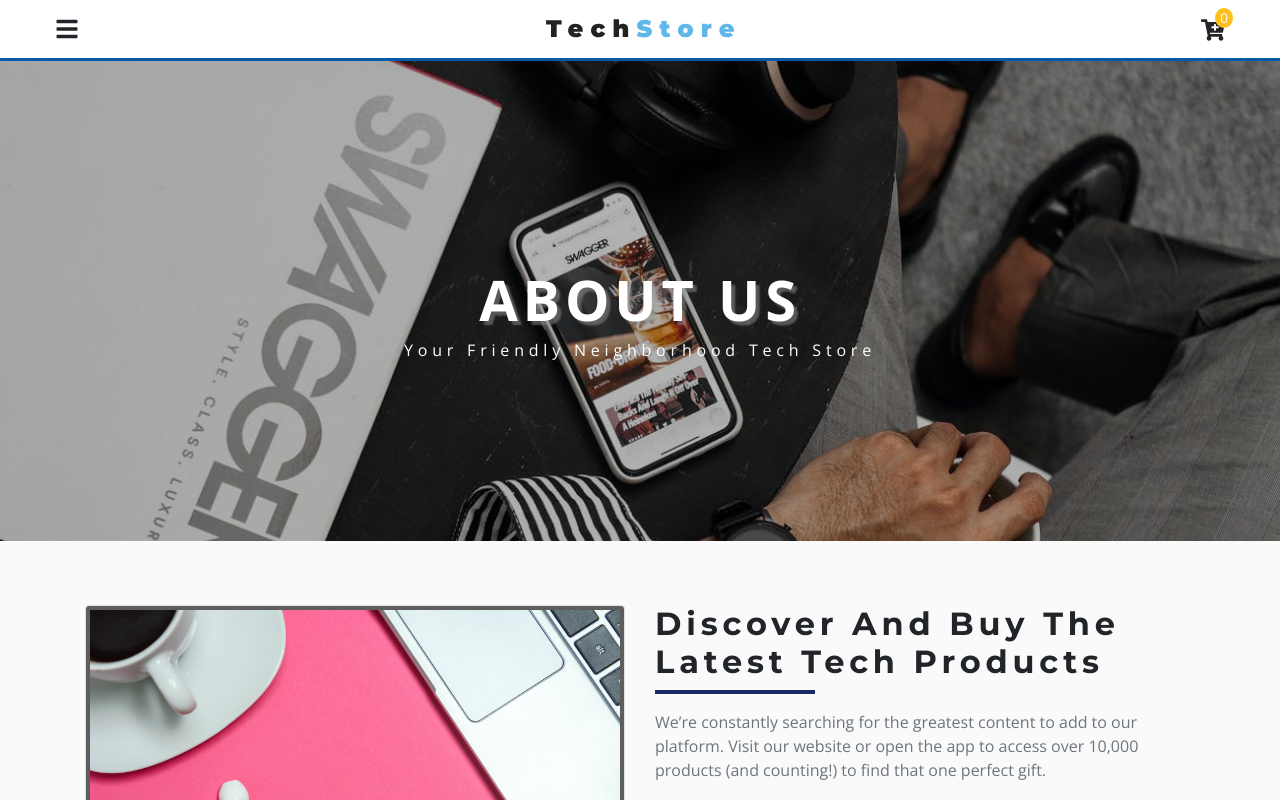
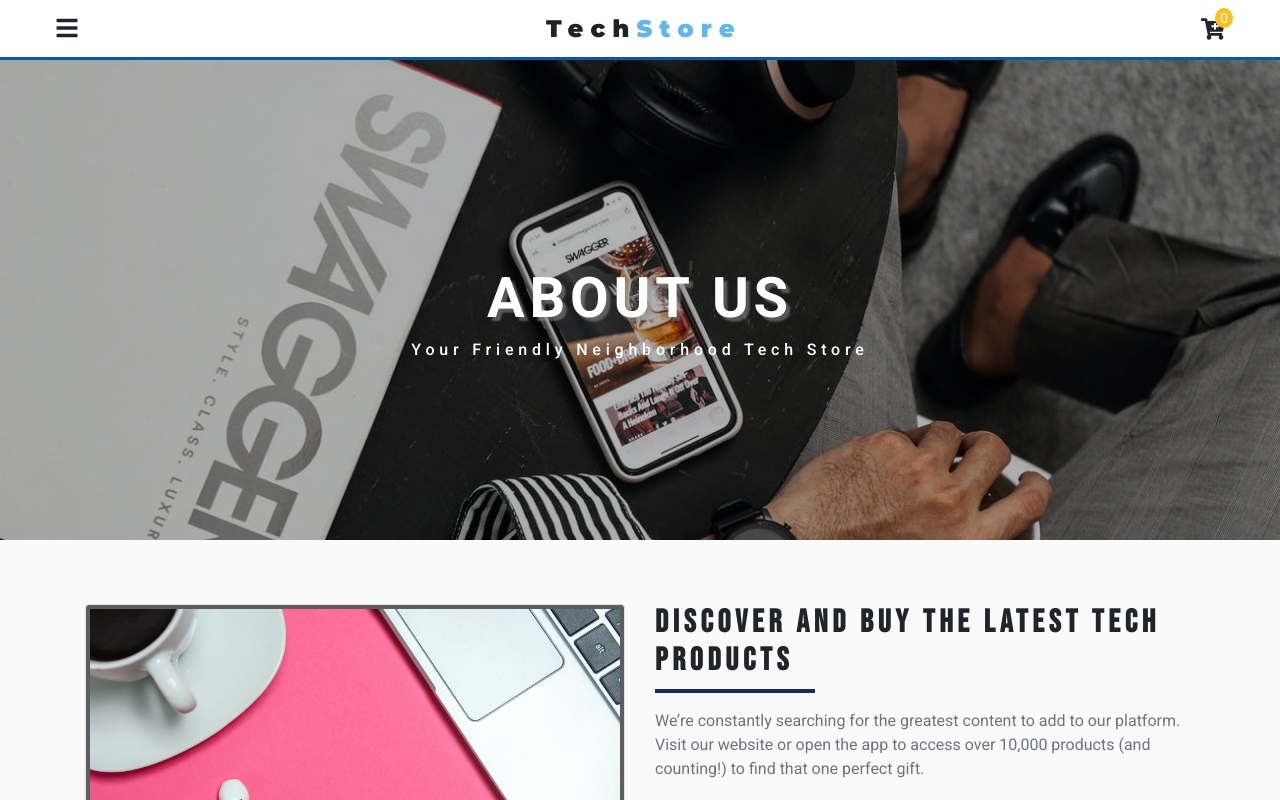
Before and after one commit to femmor/techazon, a React (Create React App) app: page /about in a window 1280 px wide. Shown: the top 800 px of the page. Built offline with nearby package versions, Linux system fonts and the light colour scheme.

Commit message:
completed single product page

```diff
--- a/src/App.css
+++ b/src/App.css
@@ -1,4 +1,4 @@
-@import url('https://fonts.googleapis.com/css2?family=Montserrat:wght@400;500;600;700;800&family=Open+Sans:wght@300;400;600;700;800&display=swap');
+@import url('https://fonts.googleapis.com/css2?family=Bebas+Neue&family=Roboto:wght@300;400;500;700&display=swap');
 
 :root {
   --primary-color: #192965;
@@ -15,7 +15,7 @@
 }
 
 .text-title {
-  font-family: "Montserrat", sans-serif;
+  font-family: 'Bebas Neue', cursive;
   font-weight: bold;
   letter-spacing: var(--mainSpacing);
   text-transform: capitalize;
@@ -26,7 +26,7 @@
 }
 
 body {
-  font-family: "Open Sans", sans-serif !important;
+  font-family: 'Roboto', sans-serif !important;
   background: var(--mainGray) !important;
   color: var(--mainBlack);
 
--- a/src/pages/SingleProductPage.jsx
+++ b/src/pages/SingleProductPage.jsx
@@ -1,10 +1,52 @@
 import React from 'react';
+import { Link } from "react-router-dom"
+import heroImg from "../images/mainBcg.jpeg"
+import Hero from "../components/Hero"
+import { ProductConsumer } from "../context"
 
 const SingleProductPage = () => {
     return (
-        <div>
-            <h1>Single product page</h1>
-        </div>
+        <ProductConsumer>
+            {value => {
+                const {singleProduct, addToCart, loading} = value
+                const { title, price, company, id, description, image } = singleProduct
+                return (
+                    <>
+                        <Hero img={`../${image}`} title={title} />
+                        <section className="py-5">
+                            <div className="container">
+                                <div className="row">
+                                    {
+                                        loading ? "product loading..." :
+                                        <>
+                                            <div className="col-10 col-md-6 col-sm-8 mx-auto my-3">
+                                            {/* src = image from contentful */}
+                                            <img src={`../${image}`} alt="product image" className="img-fluid"/>
+                                            </div>
+                                            <div className="col-10 col-md-6 col-sm-8 mx-auto my-3">
+                                                <h5 className="text-title mb-4">model: {title}</h5>
+                                                <h5 className="text-capitalize text-muted mb-4">brand: {company}</h5>
+                                                <h5 className="text-main text-capitalize mb-4">price: ${price}</h5>
+                                                <h5 className="text-capitalize text-title">product details:</h5>
+                                                <p className=""><hr/> {description}</p>
+                                                <button type="button" className="main-link" style={{
+                                                    margin: "0.7rem"
+                                                }} onClick={() => addToCart(id)}>
+                                                    add to cart
+                                                </button>
+                                                <Link to="/products" className="main-link" style={{
+                                                    margin: "0.2rem"
+                                                }}>back to products</Link>
+                                            </div>
+                                        </>
+                                    }
+                                </div>
+                            </div>
+                        </section>
+                    </>
+                )
+            }}
+        </ProductConsumer>
     );
 }
 
```
Also changed, not shown: src/images/single-product-hero.jpeg (added).
